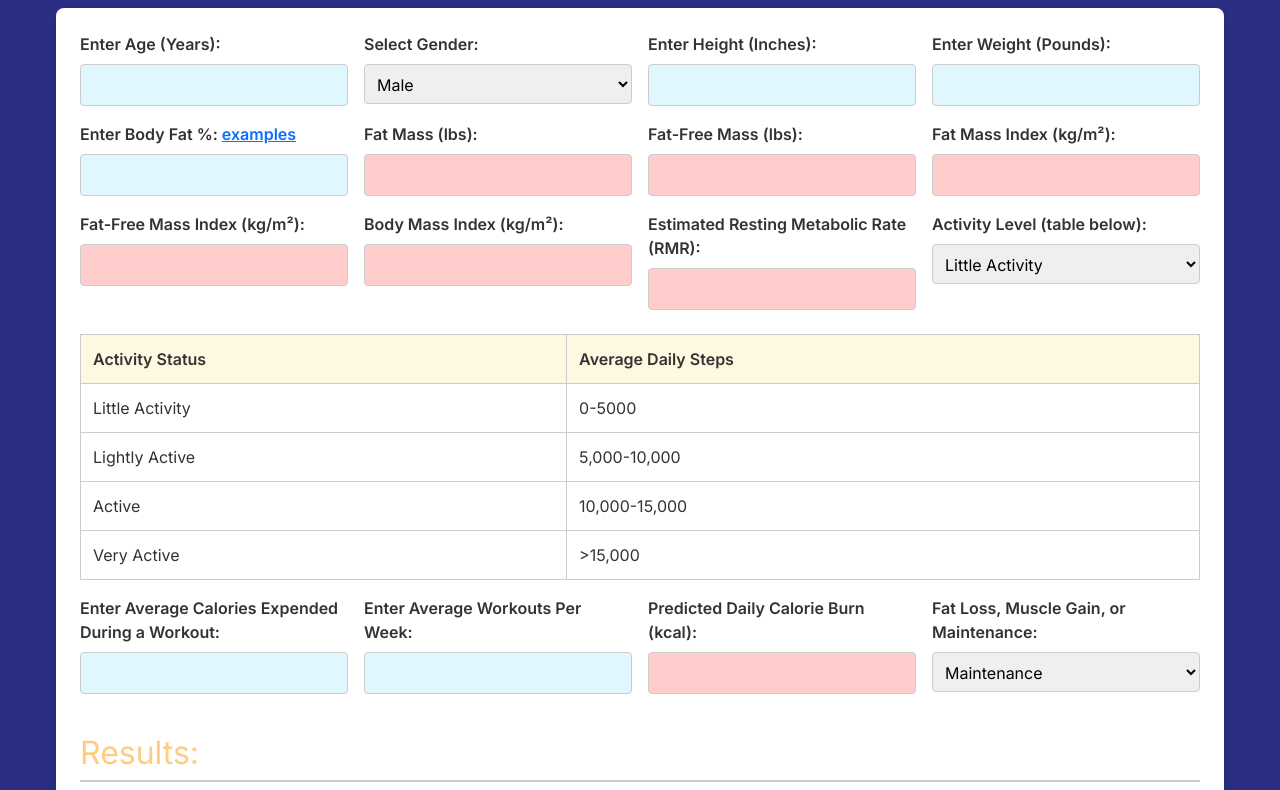
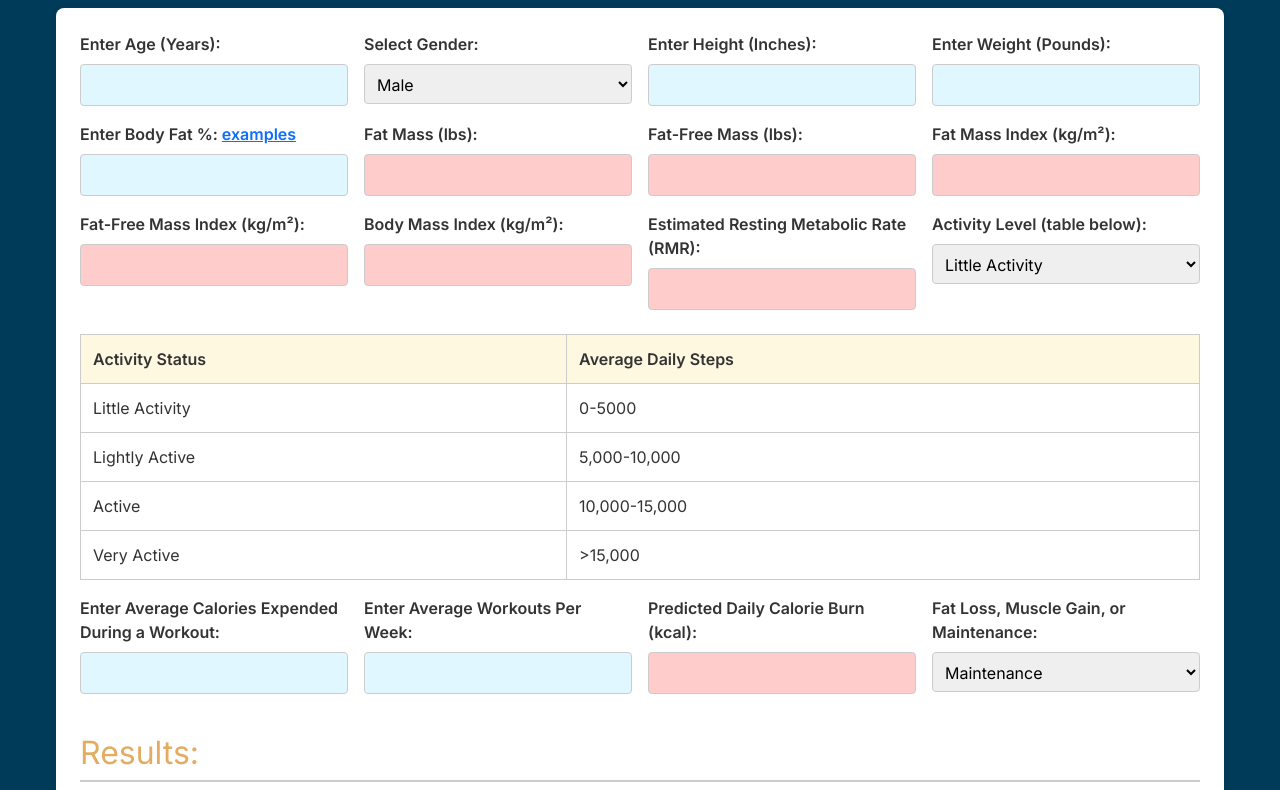
Before and after one commit to Fitomics/nutritioncalc, a plain HTML site: page index.html in a window 1280 px wide. Shown: the part 128-918 px from the top of the page. Drawn offline with nearby package versions, Linux system fonts and the light colour scheme.

Commit message:
color hex codes matched to main website

```diff
--- a/index.html
+++ b/index.html
@@ -14,9 +14,9 @@
 
     /* Color Variables */
     :root {
-      --primary-bg: #2b2e82;       /* Dark blue background for page */
+      --primary-bg: #003B59;       /* Dark blue background for page */
       --secondary-bg: #fff8e1;     /* Light gold for table headers */
-      --accent-color: #ffcc80;     /* Warm accent (gold-ish) */
+      --accent-color: #E4AC61;     /* Warm accent (gold-ish) */
       --text-color: #333;
       --border-color: #ccc;
     }
```
